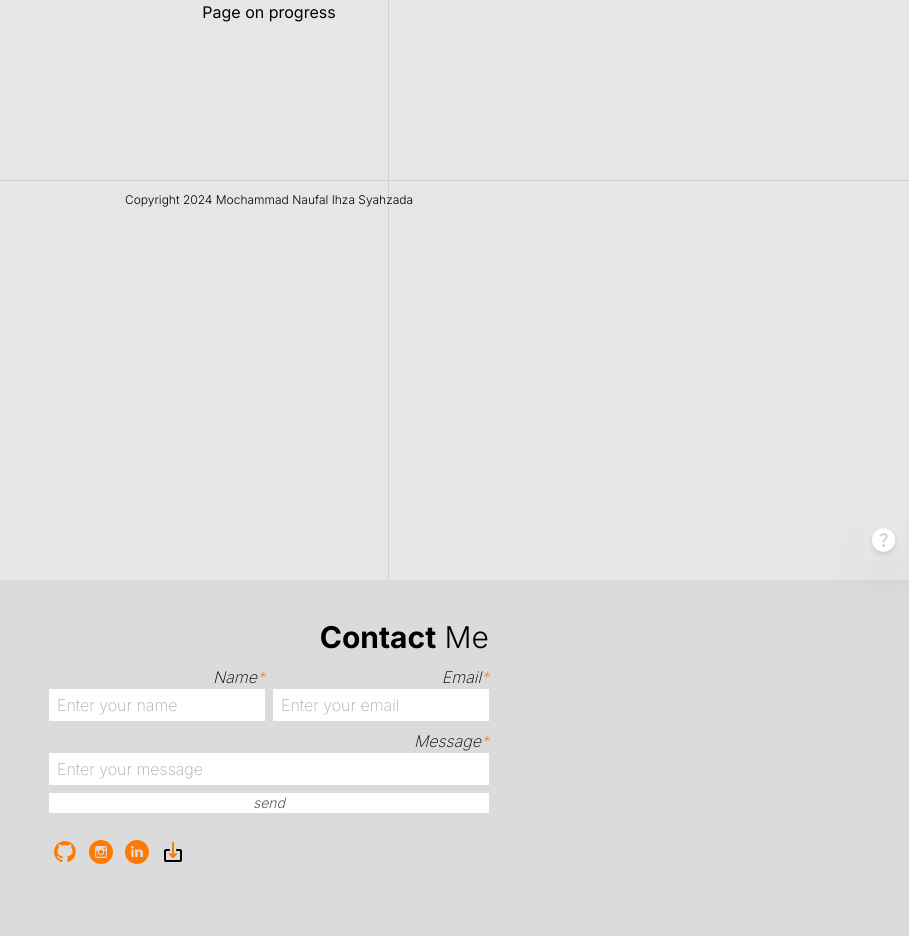
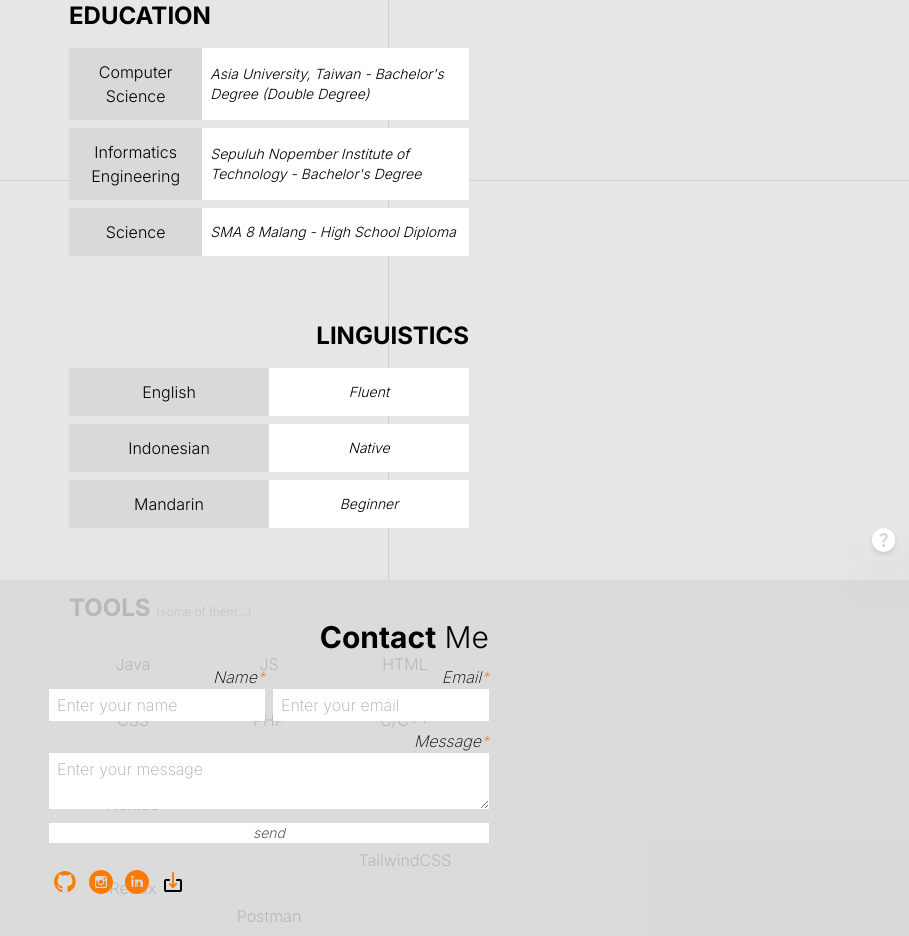
Before and after one commit to NaufalIhza17/portfolio-website, a Next.js app: page /about in a window 1280 px wide. Shown: the part 220-1156 px from the top of the page, without its empty margins (371-1280 px from the left). Before the commit the page ends 800 px from the top, so only its background shows below. Built offline with nearby package versions, Linux system fonts and the light colour scheme; no server answers.

Commit message:
feat: fix form and add about page

```diff
--- a/package.json
+++ b/package.json
@@ -9,13 +9,17 @@
     "lint": "next lint"
   },
   "dependencies": {
+    "@react-email/components": "^0.0.16",
+    "@react-email/tailwind": "^0.0.15",
     "chart.js": "^4.4.1",
     "framer-motion": "^11.1.7",
     "next": "14.0.4",
     "next-themes": "^0.3.0",
     "react": "^18",
     "react-chartjs-2": "^5.2.0",
-    "react-dom": "^18"
+    "react-dom": "^18",
+    "resend": "^3.2.0",
+    "sonner": "^1.4.41"
   },
   "devDependencies": {
     "@types/node": "^20",
--- a/src/app/(pages)/about/page.tsx
+++ b/src/app/(pages)/about/page.tsx
@@ -1,7 +1,101 @@
+"use client";
+
 export default function About() {
+  const tools = [
+    { name: "Java", color: "orange", alot: false },
+    { name: "JS", color: "gray", alot: false },
+    { name: "HTML", color: "purple", alot: false },
+    { name: "CSS", color: "gray", alot: false },
+    { name: "PHP", color: "orange", alot: false },
+    { name: "C/C++", color: "purple", alot: false },
+    { name: "NextJS", color: "purple", alot: true },
+    { name: "Bootstrap", color: "purple", alot: false },
+    { name: "Python", color: "gray", alot: false },
+    { name: "Laravel", color: "orange", alot: false },
+    { name: "TailwindCSS", color: "gray", alot: true },
+    { name: "Redux", color: "orange", alot: false },
+    { name: "Postman", color: "purple", alot: true },
+    { name: "Django", color: "gray", alot: false },
+    { name: "PosgreSQL", color: "purple", alot: true },
+    { name: "MySQL", color: "purple", alot: false },
+    { name: "ReactJS", color: "gray", alot: false },
+  ];
+
   return (
-    <main className="flex flex-col items-center justify-center gap-5 pt-[15%] px-5">
-      <div>Page on progress</div>
+    <main className="flex flex-col items-center justify-center gap-16 pt-[15%] px-5">
+      <section className="flex flex-col gap-4 w-full">
+        <p className="text-2xl font-bold">EDUCATION</p>
+        <div className="flex flex-col gap-2">
+          <div className="grid grid-cols-12">
+            <div className="col-span-4 bg-light-gray-main w-full font-light py-3 px-2 flex items-center text-center justify-center">
+              Computer Science
+            </div>
+            <div className="col-span-8 bg-white w-full text-sm font-light italic py-3 px-2 flex items-center">
+              Asia University, Taiwan - Bachelor&apos;s Degree (Double Degree)
+            </div>
+          </div>
+          <div className="grid grid-cols-12">
+            <div className="col-span-4 bg-light-gray-main w-full font-light py-3 px-2 flex items-center text-center justify-center">
+              Informatics Engineering
+            </div>
+            <div className="col-span-8 bg-white w-full text-sm font-light italic py-3 px-2 flex items-center">
+              Sepuluh Nopember Institute of Technology - Bachelor&apos;s Degree
+            </div>
+          </div>
+          <div className="grid grid-cols-12">
+            <div className="col-span-4 bg-light-gray-main w-full font-light py-3 px-2 flex items-center text-center justify-center">
+              Science
+            </div>
+            <div className="col-span-8 bg-white w-full text-sm font-light italic py-3 px-2 flex items-center">
+              SMA 8 Malang - High School Diploma
+            </div>
+          </div>
+        </div>
+      </section>
+
+      <section className="flex flex-col gap-4 w-full">
+        <p className="text-2xl font-bold text-right">LINGUISTICS</p>
+        <div className="flex flex-col gap-2">
+          <div className="grid grid-cols-12">
+            <div className="col-span-6 bg-light-gray-main w-full font-light py-3 px-2 flex items-center text-center justify-center">
+              English
+            </div>
+            <div className="col-span-6 bg-white w-full text-sm font-light italic py-3 px-2 flex items-center justify-center">
+              Fluent
+            </div>
+          </div>
+          <div className="grid grid-cols-12">
+            <div className="col-span-6 bg-light-gray-main w-full font-light py-3 px-2 flex items-center text-center justify-center">
+              Indonesian
+            </div>
+            <div className="col-span-6 bg-white w-full text-sm font-light italic py-3 px-2 flex items-center justify-center">
+              Native
+            </div>
+          </div>
+          <div className="grid grid-cols-12">
+            <div className="col-span-6 bg-light-gray-main w-full font-light py-3 px-2 flex items-center text-center justify-center">
+              Mandarin
+            </div>
+            <div className="col-span-6 bg-white w-full text-sm font-light italic py-3 px-2 flex items-center justify-center">
+              Beginner
+            </div>
+          </div>
+        </div>
+      </section>
+
+      <section className="flex flex-col gap-4 w-full">
+        <p className="text-2xl font-bold">TOOLS <span className="text-xs font-light text-gray-main">(some of them...)</span></p>
+        <div className="grid grid-cols-3 gap-2 font-light">
+          {tools.map((tool, index) => (
+            <div
+              key={index}
+              className={`bg-${tool.color}-main/50 ${tool.alot && "row-span-2"} flex items-center justify-center p-3`}
+            >
+              {tool.name}
+            </div>
+          ))}
+        </div>
+      </section>
     </main>
   );
 }
--- a/src/app/(pages)/achievements/page.tsx
+++ b/src/app/(pages)/achievements/page.tsx
@@ -1,7 +1,10 @@
 export default function Achievements() {
   return (
-    <main className="flex flex-col items-center justify-center gap-5 pt-[15%] px-5">
-      <div>Page on progress</div>
+    <main className="flex flex-col items-center justify-center gap-5 pt-[45%] pb-[45%] px-5">
+      <div className="text-sm flex flex-col items-center">
+        <p>page being develop</p>
+        <p>⚠️</p>
+      </div>
     </main>
   );
 }
--- a/src/app/(pages)/portfolio/page.tsx
+++ b/src/app/(pages)/portfolio/page.tsx
@@ -1,7 +1,10 @@
 export default function Portfolio() {
   return (
-    <main className="flex flex-col items-center justify-center gap-5 pt-[15%] px-5">
-      <div>Page on progress</div>
+    <main className="flex flex-col items-center justify-center gap-5 pt-[45%] pb-[45%] px-5">
+      <div className="text-sm flex flex-col items-center">
+        <p>page being develop</p>
+        <p>⚠️</p>
+      </div>
     </main>
   );
 }
--- /dev/null
+++ b/src/components/ContactFormEmail.tsx
@@ -0,0 +1,44 @@
+import {
+  Html,
+  Body,
+  Hr,
+  Container,
+  Preview,
+  Section,
+  Text,
+} from "@react-email/components";
+import { Tailwind } from "@react-email/tailwind";
+
+type ContactFormEmailProps = {
+  message: string;
+  senderEmail: string;
+  senderName: string;
+};
+
+export default function ContactFormEmail({
+  message,
+  senderEmail,
+  senderName,
+}: ContactFormEmailProps) {
+  return (
+    <Html>
+      <Preview>New message from your portfolio website</Preview>
+      <Tailwind>
+        <Body>
+          <Container>
+            <Section>
+              <Text className="text-lg font-bold">
+                There is a message from {senderName}!
+              </Text>
+              <Text className="text-gray-500">{message}</Text>
+              <Hr />
+              <Text className="text-sm font-thin text-green-700">
+                Sender&apos;s Email : {senderEmail}
+              </Text>
+            </Section>
+          </Container>
+        </Body>
+      </Tailwind>
+    </Html>
+  );
+}
--- a/src/components/Helper.tsx
+++ b/src/components/Helper.tsx
@@ -13,6 +13,8 @@ import {
 } from "~/icon";
 import { useTheme } from "next-themes";
 import Link from "next/link";
+import { sendEmail } from "@/hooks";
+import { toast } from "sonner";
 
 export default function Helper() {
   const { theme, setTheme } = useTheme();
@@ -94,7 +96,7 @@ export default function Helper() {
         </div>
       </section>
       <section
-        className={`fixed z-30 bottom-0 border-t border-light-gray-main w-full h-[55%] sm:h-[50%] transition-all delay-100 ${
+        className={`fixed z-30 bottom-0 border-t border-light-gray-main w-full h-[65%] sm:h-[50%] transition-all delay-100 ${
           isOpen ? "" : "translate-y-full"
         }`}
       >
@@ -103,13 +105,29 @@ export default function Helper() {
             <p className="text-3xl font-light text-right">
               <span className="font-bold">Contact</span> Me
             </p>
-            <form action="" className="grid grid-cols-12 gap-2">
+            <form
+              onSubmit={async (event) => {
+                event.preventDefault();
+                const formData = new FormData(event.currentTarget);
+                const emailSent = await sendEmail(formData);
+
+                if (emailSent) {
+                  toast.success("Email sent successfully");
+                } else {
+                  toast.error("Failed to send email. Please try again later.");
+                }
+              }}
+              className="grid grid-cols-12 gap-2"
+            >
               <div className="col-span-12 sm:col-span-6 text-right">
                 <label htmlFor="" className="font-extralight italic">
                   Name<span className="text-orange-main">*</span>
                 </label>
                 <input
+                  required
                   type="text"
+                  name="senderName"
+                  maxLength={100}
                   className="bg-white dark:bg-gray-400 w-full py-1 px-2 font-extralight dark:text-white dark:placeholder:text-white placeholder:text-gray-main/50"
                   placeholder="Enter your name"
                 />
@@ -119,7 +137,10 @@ export default function Helper() {
                   Email<span className="text-orange-main">*</span>
                 </label>
                 <input
+                  required
                   type="email"
+                  name="senderEmail"
+                  maxLength={500}
                   className="bg-white dark:bg-gray-400 w-full py-1 px-2 font-extralight dark:text-white dark:placeholder:text-white placeholder:text-gray-main/50"
                   placeholder="Enter your email"
                 />
@@ -128,8 +149,10 @@ export default function Helper() {
                 <label htmlFor="" className="font-extralight italic">
                   Message<span className="text-orange-main">*</span>
                 </label>
-                <input
-                  type="text"
+                <textarea
+                  required
+                  name="message"
+                  maxLength={5000}
                   className="bg-white dark:bg-gray-400 w-full py-1 px-2 font-extralight dark:text-white dark:placeholder:text-white placeholder:text-gray-main/50"
                   placeholder="Enter your message"
                 />
--- a/src/components/index.ts
+++ b/src/components/index.ts
@@ -1,4 +1,6 @@
 import Navigation from "./Navigation";
 import Helper from "./Helper";
+import { ThemeProvider } from "./ThemeProvider";
+import ContactFormEmail from "./ContactFormEmail";
 
-export { Navigation, Helper };
+export { Navigation, Helper, ThemeProvider, ContactFormEmail };
--- /dev/null
+++ b/src/hooks/index.ts
@@ -0,0 +1,4 @@
+import sendEmail from "./sendEmail";
+import validateString from "./validateString";
+
+export { sendEmail, validateString };
--- /dev/null
+++ b/src/hooks/sendEmail.tsx
@@ -0,0 +1,53 @@
+"use server";
+
+import React from "react";
+import { Resend } from "resend";
+import validateString from "./validateString";
+import { ContactFormEmail } from "@/components";
+import { toast } from "sonner";
+
+const resend = new Resend(process.env.RESEND_API_KEY);
+
+export default async function sendEmail(formData: FormData) {
+  try {
+    const senderName = formData.get("senderName");
+    const senderEmail = formData.get("senderEmail");
+    const message = formData.get("message");
+
+    if (!validateString(senderName, 100)) {
+      return {
+        error: "Invalid sender name",
+      };
+    }
+
+    if (!validateString(senderEmail, 500)) {
+      return {
+        error: "Invalid sender email",
+      };
+    }
+
+    if (!validateString(message, 5000)) {
+      return {
+        error: "Invalid message",
+      };
+    }
+
+    resend.emails.send({
+      from: "Portfolio Contact Form <onboarding@resend.dev>",
+      to: "nawfal17syahzada@gmail.com",
+      subject: `Message from ${senderName}`,
+      reply_to: senderEmail as string,
+      react: React.createElement(ContactFormEmail, {
+        message: message as string,
+        senderName: senderName as string,
+        senderEmail: senderEmail as string,
+      }),
+    });
+
+    console.log("Email sent successfully");
+    return true;
+  } catch (error) {
+    console.error("Error sending email:", error);
+    return false;
+  }
+}
--- /dev/null
+++ b/src/hooks/validateString.tsx
@@ -0,0 +1,7 @@
+export default function validateString(value: unknown, maxLength: number) {
+  if (!value || typeof value !== "string" || value.length > maxLength) {
+    return false;
+  }
+
+  return true;
+}
```
Also changed, not shown: src/app/layout.tsx (+6 -2 lines), src/components/ThemeProvider.tsx (renamed from src/components/theme-provider.tsx), 2 other files (tests, documents, lock files or other folders).
